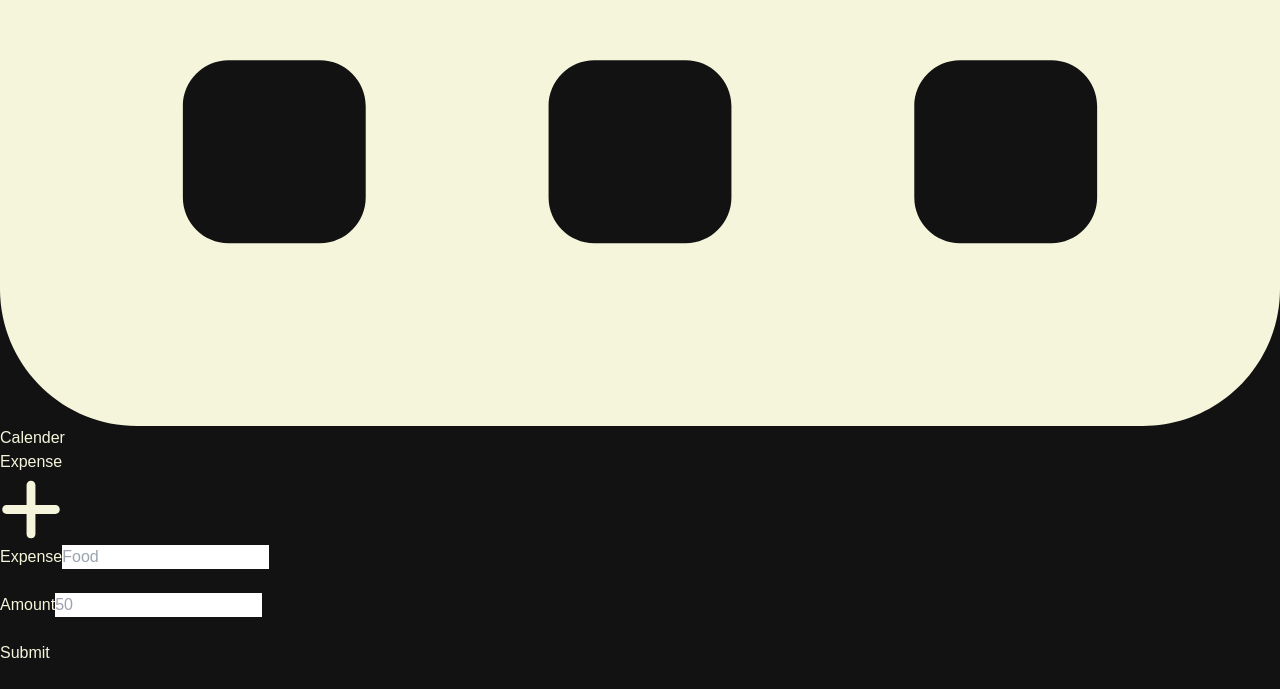
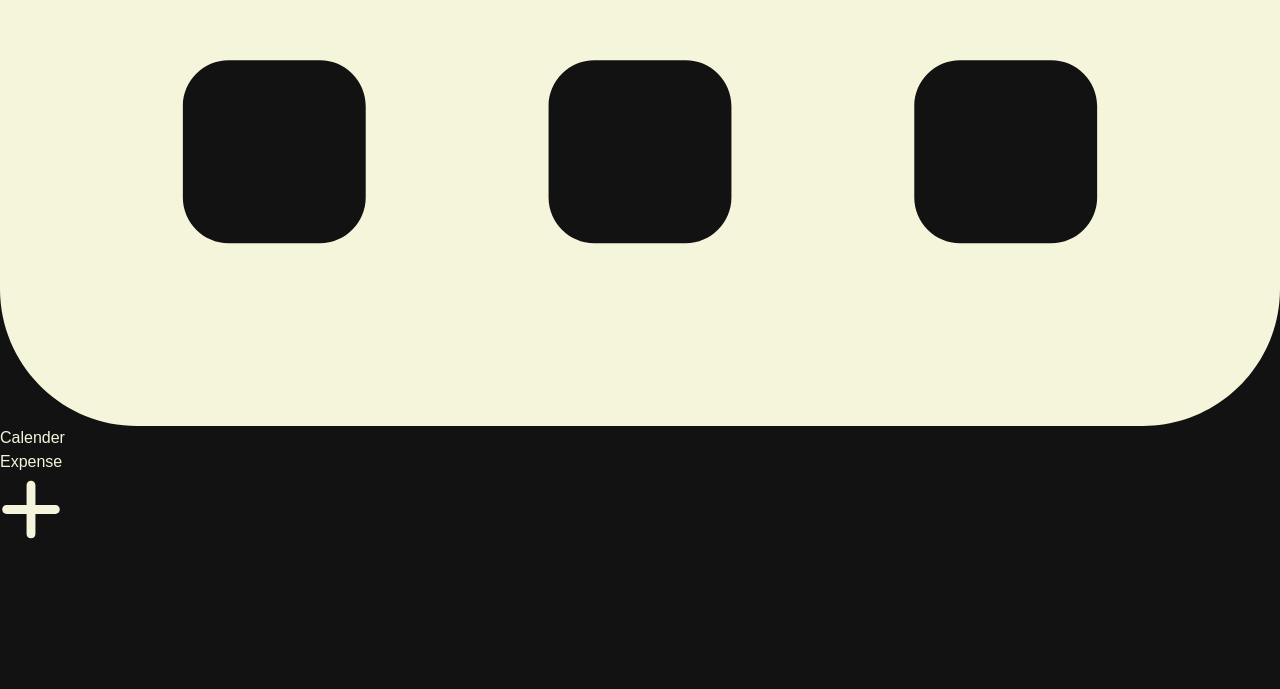
Before and after one commit to Troyzhenny/roger, a React (Vite) app: page / in a window 1280 px wide. Shown: the part 4783-5472 px from the top of the page. After the commit the page ends 5328 px from the top, so only its background shows below. Built offline with nearby package versions, Linux system fonts and the light colour scheme; a web font is replaced by a local one.

Commit message:
created state functions and form data array spread

```diff
--- a/src/pages/Home.jsx
+++ b/src/pages/Home.jsx
@@ -1,28 +1,45 @@
 import Modal from "../components/Modal";
 import TopBar from "../components/TopBar";
-import Delete from '/delete.svg';
+import Delete from "/delete.svg";
+import { useState } from "react";
 
 const Homepage = () => {
 
-  let expense;
-  let amount;
+  const [isModalOpen, setIsModalOpen] = useState(false);
+  const [formData, setFormData] = useState([]);
+
+  const handleModalView = () => {
+    setIsModalOpen(!isModalOpen);
+  };
+
+  const handleFormSubmit = (data) => {
+    setFormData([...formData, data]);
+    setIsModalOpen(false);
+  };
 
   return (
     <>
-      <section className="w-full flex flex-col justify-center items-center">
+      <section className="w-full flex flex-col justify-center items-center gap-6">
         <div className="right-0 top-0 absolute">
-          <TopBar />
+          <TopBar handleModalView={handleModalView} />
         </div>
+        {isModalOpen && <Modal handleFormSubmit={handleFormSubmit} />}
 
-        <Modal />
 
-        <div>
-          <h3>{expense}</h3>
-          <h3>{amount}</h3>
-          <button type="button">
-            <img src={Delete} />
-          </button>
-        </div>
+        {formData.map((item, index) => (
+          <div
+            id="expenseCard"
+            key={index}
+            className="flex border border-amber-100 border-l-4 border-l-green-500 rounded justify-between px-4 items-center w-5/12 h-10"
+          >
+            <h3>{item.expense}</h3>
+            <h3>${item.amount}</h3>
+            <button type="button">
+              <img src={Delete} className="w-4" />
+            </button>
+          </div>
+        ))}
+
       </section>
     </>
   );
```
